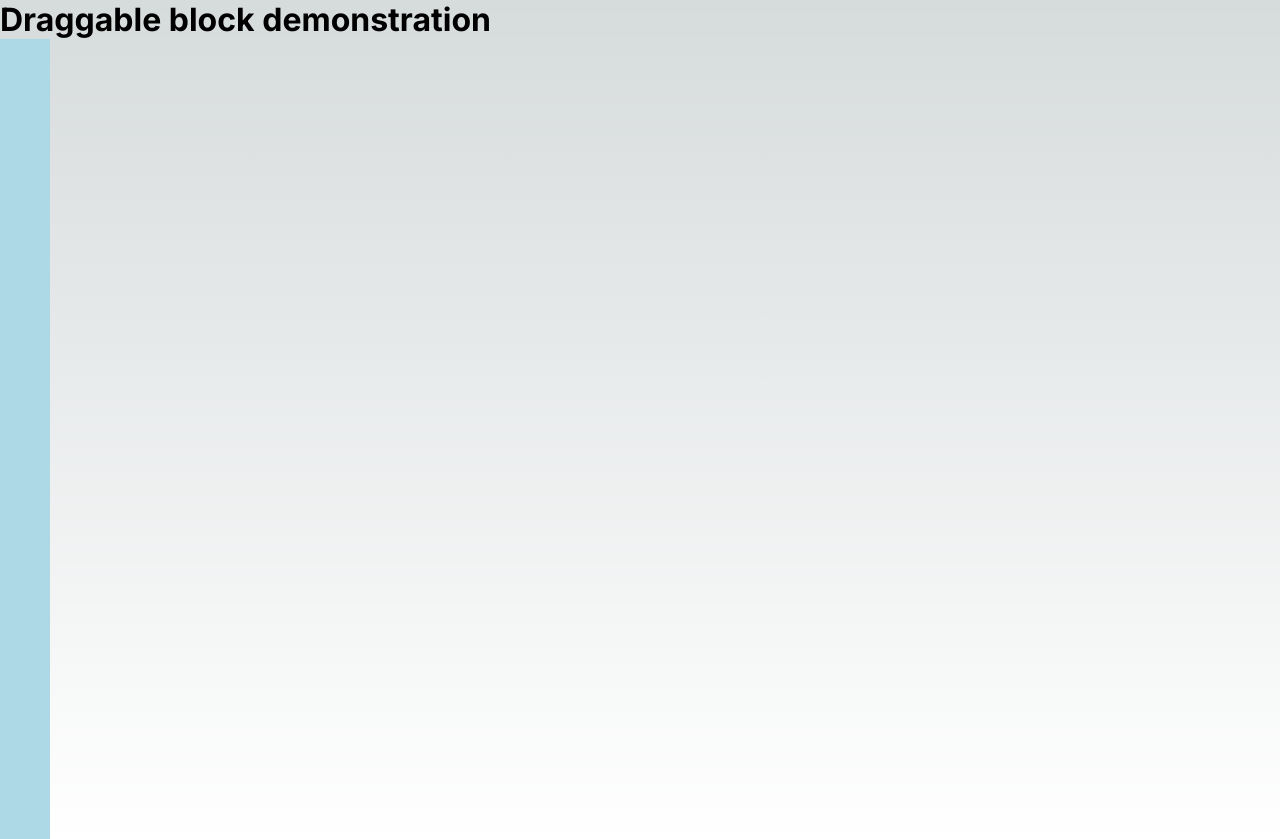
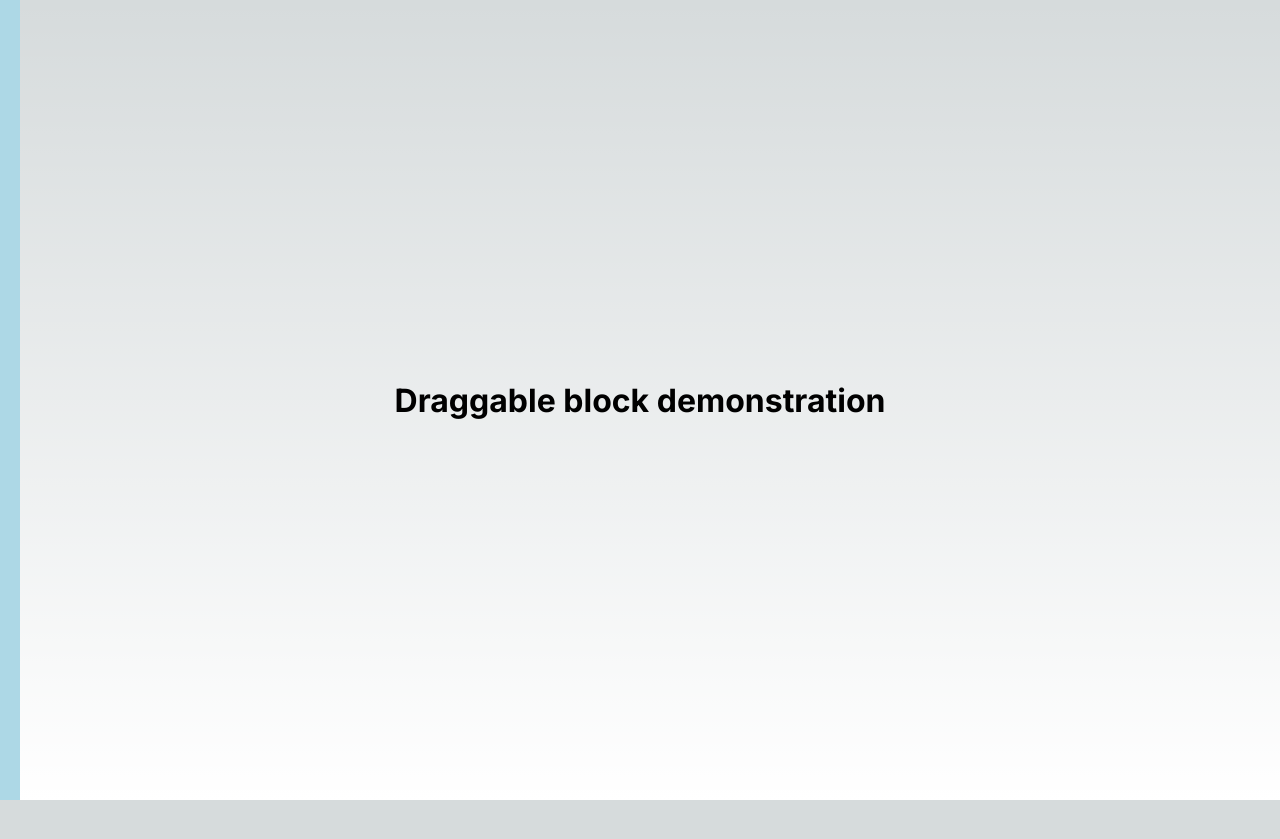
Before and after one commit to laurencefass/next-capacitor, a Next.js app: page /drawer in a window 1280 px wide. After the commit the page ends 800 px from the top, so only its background shows below. Built offline with nearby package versions, Linux system fonts and the light colour scheme.

Commit message:
fixed open on click issue

```diff
--- a/src/app/drawer/page.tsx
+++ b/src/app/drawer/page.tsx
@@ -2,9 +2,15 @@ import { Drawer } from "@/components/Drawer";
 
 export default function Page() {
     return <>
-        <main>
+        <div style={{
+            width: "100vw",
+            height: "100vh",
+            display: "flex",
+            justifyContent: "center",
+            alignItems: "center"
+        }}>
             <h1>Draggable block demonstration</h1>
-            <Drawer />
-        </main>
+        </div>
+        <Drawer />
     </>
 }
--- a/src/components/Drawer/index.tsx
+++ b/src/components/Drawer/index.tsx
@@ -1,47 +1,63 @@
 'use client'
 
-import React, { useState, useEffect } from 'react';
+import React, { useState, useEffect, useRef } from 'react';
 import { useSpring, animated } from 'react-spring';
 import { useDrag } from '@use-gesture/react';
 import './styles.css';
 
+const MARGIN_OFFSET = 20;
+
 export const Drawer: React.FC = () => {
     const [isDragging, setIsDragging] = useState(false);
     const [visible, setVisible] = useState(false);
-    const [{ x }, api] = useSpring(() => ({ x: -window.innerWidth + 50 }));
+    const [{ x }, api] = useSpring(() => ({ x: -window.innerWidth + MARGIN_OFFSET }));
+    const dragStarted = useRef(false);
 
-    const bind = useDrag(({ down, movement: [mx], distance: [distX], direction: [dx] }) => {
+    const bind = useDrag(({ down, movement: [mx], distance: [distX], direction: [dx], cancel }) => {
         setIsDragging(down);
+        console.log("useDrag");
+
 
         if (down) {
             // Move the block as the user drags
-            api.start({ x: visible ? Math.min(mx, 0) : Math.max(mx, -window.innerWidth + 50) });
-        } else {
+            console.log("dragging started");
+            dragStarted.current = true;
+            api.start({ x: visible ? Math.min(mx, 0) : Math.max(mx, -window.innerWidth + MARGIN_OFFSET) });
+        }
+
+        if (dragStarted.current) {
             // Opening logic
-            if (!visible && distX > window.innerWidth * 0.2 && dx > 0) {
+            if (!visible) {
+                if (distX > window.innerWidth * 0.2 && dx > 0) {
                     setVisible(true);
                     api.start({ x: 0 });
-            } else if (!visible) {
+                } else {
                     // Snap back to hidden position if not dragged enough
-                api.start({ x: -window.innerWidth + 50 });
-            } else if (visible && mx < -window.innerWidth * 0.2) {
+                    api.start({ x: -window.innerWidth + MARGIN_OFFSET });
+                }
+            }
+
+            // Closing logic
+            if (visible) {
+                if (mx < -window.innerWidth * 0.2) {
                     // Snap to hidden position if dragged back beyond 20%
                     setVisible(false);
-                api.start({ x: -window.innerWidth + 50 });
+                    api.start({ x: -window.innerWidth + MARGIN_OFFSET });
                 } else {
                     // Snap back to open position if not dragged enough
                     api.start({ x: 0 });
                 }
+            }
+            dragStarted.current = false;
         }
     });
 
     useEffect(() => {
         const handleResize = () => {
             if (!visible) {
-                api.start({ x: -window.innerWidth + 50 });
+                api.start({ x: -window.innerWidth + MARGIN_OFFSET });
             }
         };
-
         window.addEventListener('resize', handleResize);
         return () => window.removeEventListener('resize', handleResize);
     }, [visible]);
@@ -52,6 +68,10 @@ export const Drawer: React.FC = () => {
                 {...bind()}
                 className={`draggable ${isDragging ? 'dragging' : ''}`}
                 style={{ transform: x.to((x) => `translate3d(${x}px, 0, 0)`), touchAction: 'none' }}
+                onClick={(e) => {
+                    console.log("onClick");
+                    if (!dragStarted.current) e.preventDefault(); // Prevent default click behavior unless it was a drag
+                }}
             >
                 Drag me
             </animated.div>
--- a/src/components/Drawer/styles.css
+++ b/src/components/Drawer/styles.css
@@ -1,8 +1,10 @@
 .drag-container {
-  position: relative;
+  position: fixed;
+  top: 0;
+  left: 0;
   width: 100vw;
   height: 100vh;
-  overflow: hidden;
+  z-index: 1000; /* Ensure the drawer is above other content */
 }
 
 .draggable {
```
Lines whose indentation alone changed are shown as unchanged.
